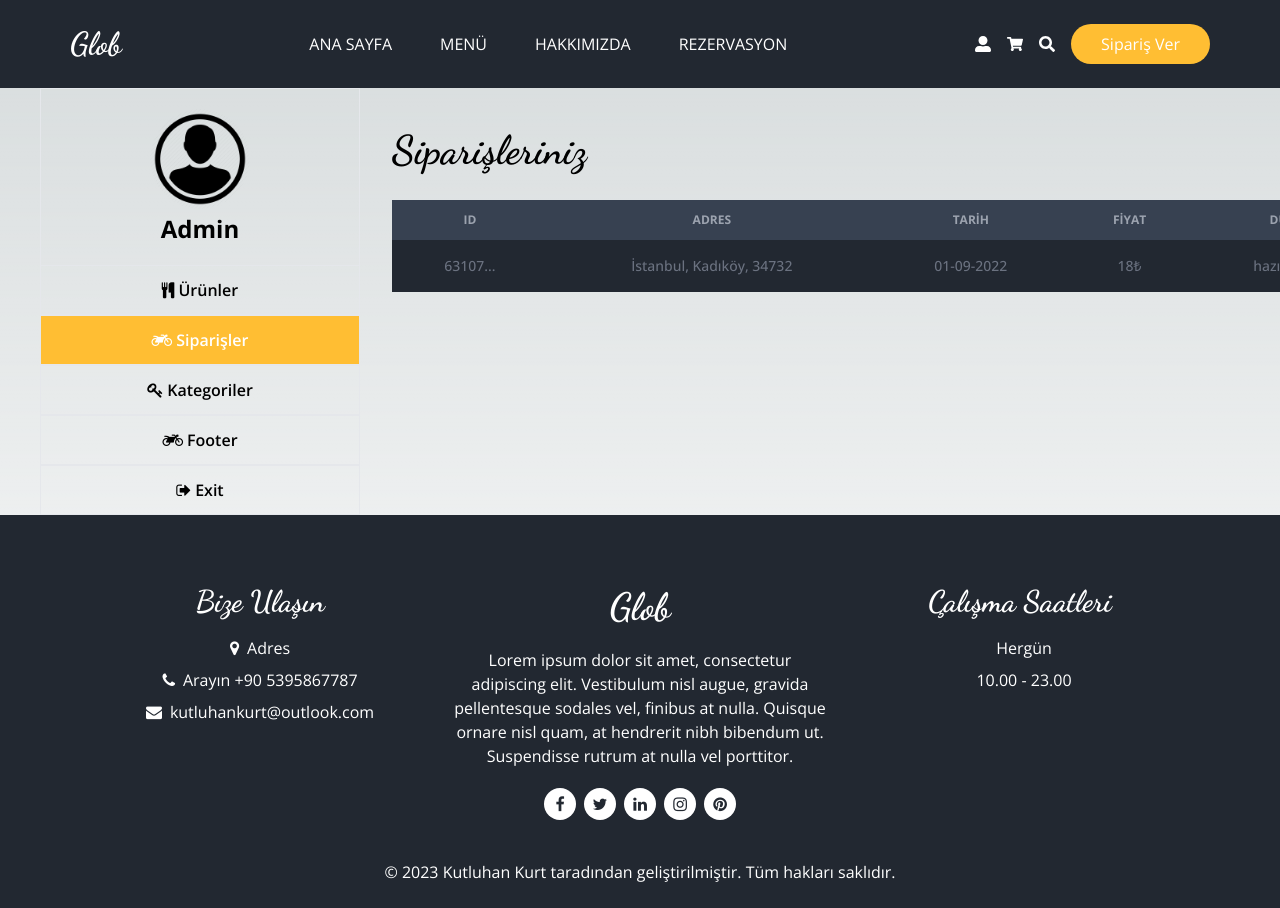
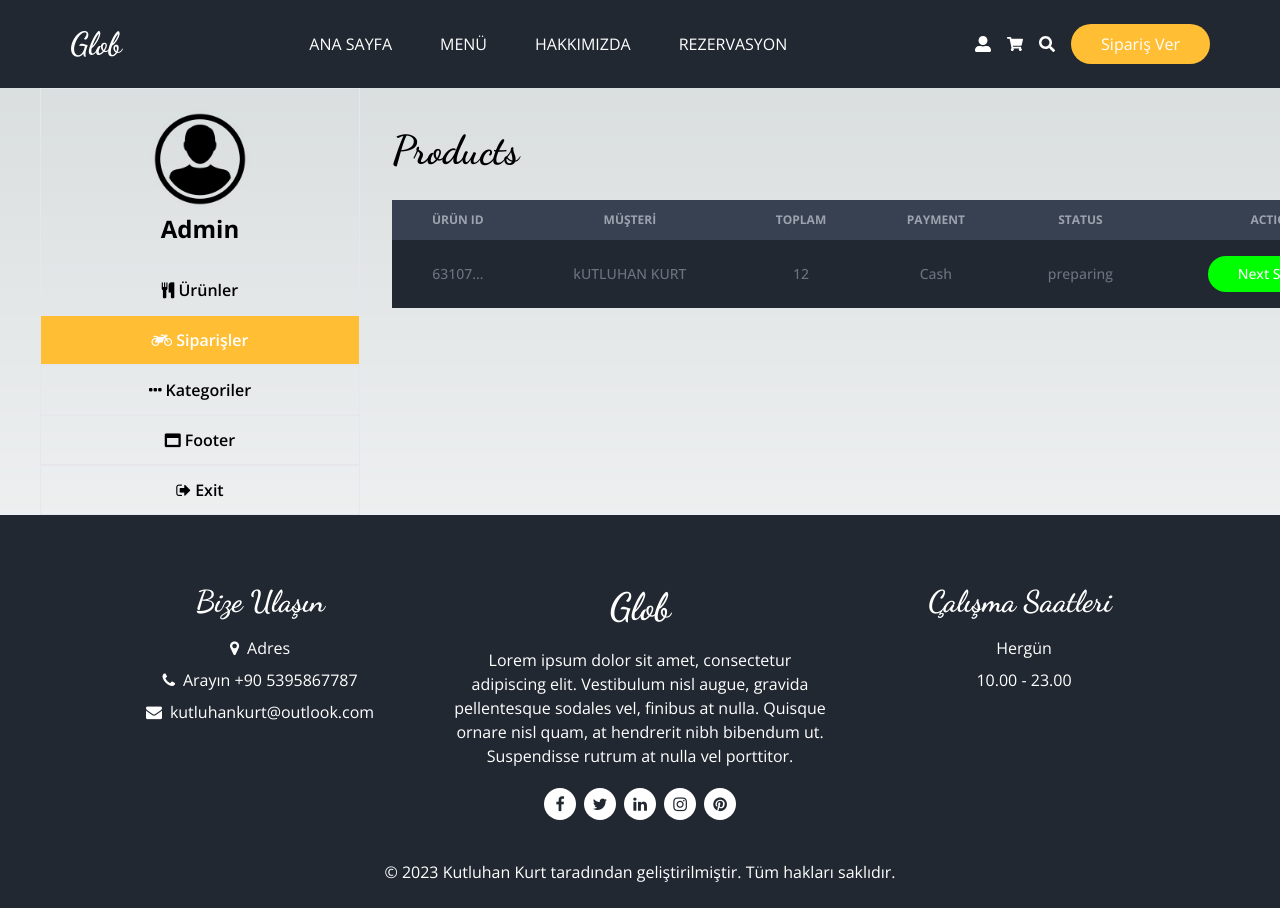
Before and after one commit to Kutluhankurt/KafeWebSitesi, a Next.js app: page /admin/profile in a window 1280 px wide. Both pictures are taken after a click on the item "Siparişler". Shown: the top 908 px of the page. Built offline with nearby package versions, Linux system fonts and the light colour scheme.

Commit message:
Admin Profil-Order

```diff
--- /dev/null
+++ b/components/admin/Order.jsx
@@ -0,0 +1,60 @@
+import Title from "../ui/Title";
+
+const Order = () => {
+  return (
+    <div className="lg:p-8 flex-1 lg:mt-0 mt-5">
+      <Title addClass="text-[40px]">Products</Title>
+      <div className="overflow-x-auto w-full mt-5">
+        <table className="w-full text-sm text-center text-gray-500 min-w-[1000px]">
+          <thead className="text-xs text-gray-400 uppercase bg-gray-700">
+            <tr>
+              <th scope="col" className="py-3 px-6">
+                ÜRÜN ID
+              </th>
+              <th scope="col" className="py-3 px-6">
+                MÜŞTERİ
+              </th>
+              <th scope="col" className="py-3 px-6">
+                TOPLAM
+              </th>
+              <th scope="col" className="py-3 px-6">
+                PAYMENT
+              </th>
+              <th scope="col" className="py-3 px-6">
+                STATUS
+              </th>
+              <th scope="col" className="py-3 px-6">
+                ACTION
+              </th>
+            </tr>
+          </thead>
+          <tbody>
+            <tr className="transition-all bg-secondary border-gray-700 hover:bg-primary ">
+              <td className="py-4 px-6 font-medium whitespace-nowrap hover:text-white gap-x-1 ">
+                63107...
+              </td>
+              <td className="py-4 px-6 font-medium whitespace-nowrap hover:text-white">
+                kUTLUHAN KURT
+              </td>
+              <td className="py-4 px-6 font-medium whitespace-nowrap hover:text-white">
+                12
+              </td>
+
+              <td className="py-4 px-6 font-medium whitespace-nowrap hover:text-white">
+                Cash
+              </td>
+              <td className="py-4 px-6 font-medium whitespace-nowrap hover:text-white">
+                preparing
+              </td>
+              <td className="py-4 px-6 font-medium whitespace-nowrap hover:text-white">
+                <button className="btn-primary !bg-success">Next Stage</button>
+              </td>
+            </tr>
+          </tbody>
+        </table>
+      </div>
+    </div>
+  );
+};
+
+export default Order;
--- a/pages/admin/profile.jsx
+++ b/pages/admin/profile.jsx
@@ -1,10 +1,8 @@
 import Image from "next/image";
 
 import { useState } from "react";
-import Account from "../../components/profile/Account";
-import Order from "../../components/profile/Order";
-import Password from "../../components/profile/Password";
-import Products from "@/components/admin/Products";
+import Order from "../../components/admin/Order";
+import Products from "../../components/admin/Products";
 
 const Profile = () => {
   const [tabs, setTabs] = useState(0);
@@ -35,20 +33,20 @@
 
           <li
             className={`border w-full p-3 cursor-pointer hover:bg-primary hover:text-white transition-all ${
-              tabs === 2 && "bg-primary text-white"
+              tabs === 1 && "bg-primary text-white"
             }`}
-            onClick={() => setTabs(2)}
+            onClick={() => setTabs(1)}
           >
             <i className="fa fa-motorcycle"></i>
             <button className="ml-1">Siparişler</button>
           </li>
           <li
             className={`border w-full p-3 cursor-pointer hover:bg-primary hover:text-white transition-all ${
-              tabs === 1 && "bg-primary text-white"
+              tabs === 2 && "bg-primary text-white"
             }`}
-            onClick={() => setTabs(1)}
+            onClick={() => setTabs(2)}
           >
-            <i className="fa fa-key"></i>
+            <i className="fa fa-ellipsis-h"></i>
             <button className="ml-1">Kategoriler</button>
           </li>
           <li
@@ -57,12 +55,12 @@
             }`}
             onClick={() => setTabs(3)}
           >
-            <i className="fa fa-motorcycle"></i>
+            <i className="fa fa-window-maximize"></i>
             <button className="ml-1">Footer</button>
           </li>
           <li
             className={`border w-full p-3 cursor-pointer hover:bg-primary hover:text-white transition-all ${
-              tabs === 3 && "bg-primary text-white"
+              tabs === 4 && "bg-primary text-white"
             }`}
             onClick={() => setTabs(4)}
           >
@@ -71,9 +69,7 @@
           </li>
         </ul>
       </div>
-      {tabs === 0 && <Products />}
-      {tabs === 1 && <Password />}
-      {tabs === 2 && <Order />}
+      {tabs === 1 && <Order />}
     </div>
   );
 };
--- a/tailwind.config.js
+++ b/tailwind.config.js
@@ -24,6 +24,7 @@
         primary: "#ffbe33",
         secondary: "#222831",
         danger: "#ff0000",
+        success: "#00ff00",
       },
       fontFamily: {
         dancing: ["Dancing Script", "cursive"],
```
